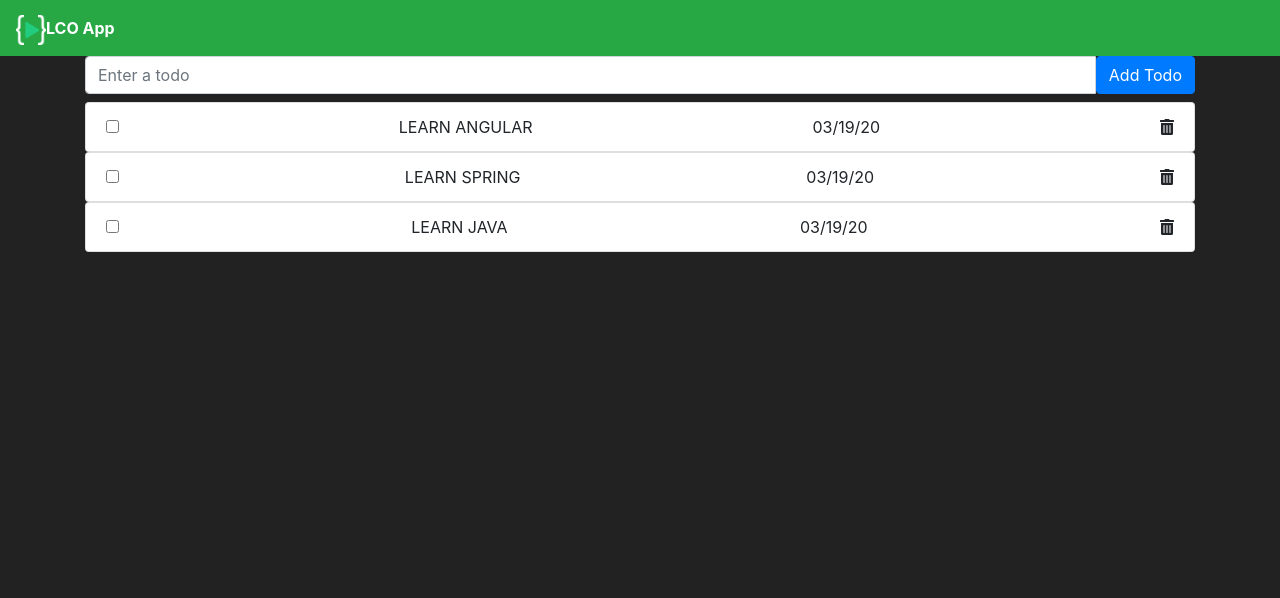
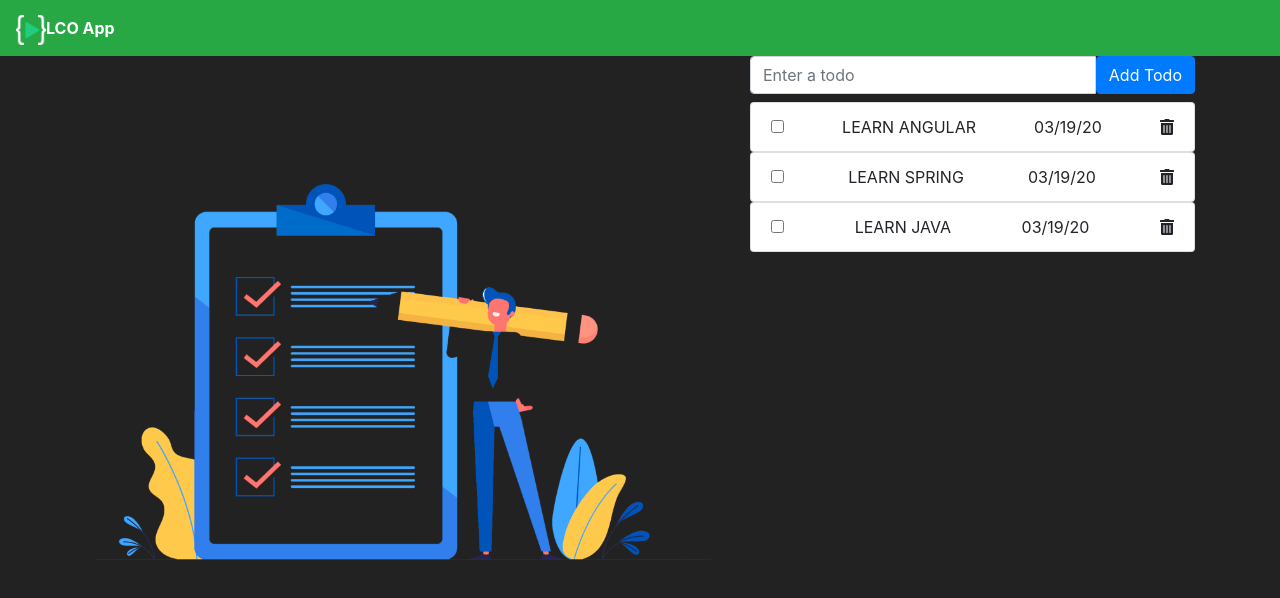
Before and after one commit to sasikumar6795/todo-app, an Angular app: page / in a window 1280 px wide. Shown: the top 598 px of the page. Built offline with nearby package versions, Linux system fonts and the light colour scheme.

Commit message:
angular wrap of todo

```diff
--- a/src/app/app.component.html
+++ b/src/app/app.component.html
@@ -1,5 +1,15 @@
-<app-header></app-header>
-<div class="container">
-    <app-todo-form></app-todo-form>
-    <app-todos></app-todos>
-</div>
+<ng-container>
+    <app-header></app-header>
+    <div class="container">
+        <div class="row">
+            <div class="col-lg-7">
+                <img src="../assets/todo.png" class="img-fluid" alt="">
+            </div>
+            <div class="col-lg-5">
+                <app-todo-form></app-todo-form>
+                <app-todos></app-todos>
+            </div>
+        </div>
+
+    </div>
+</ng-container>
```
